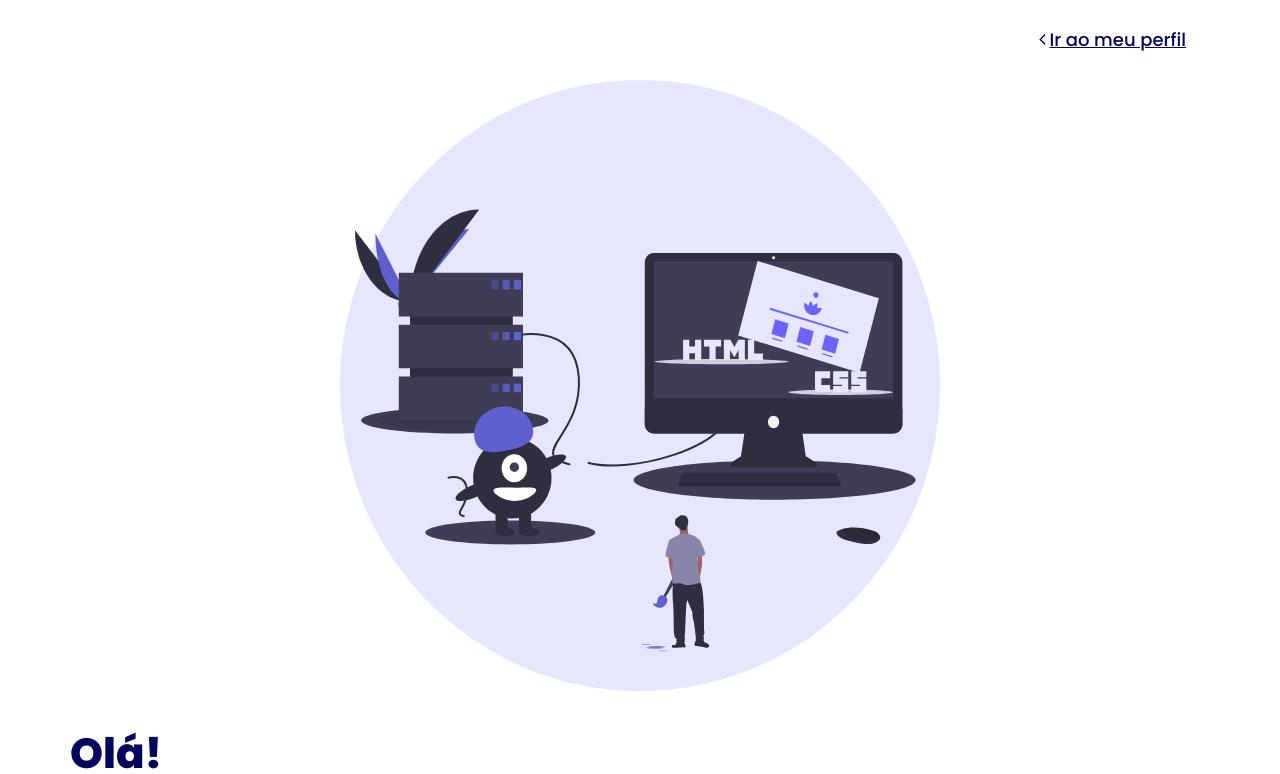
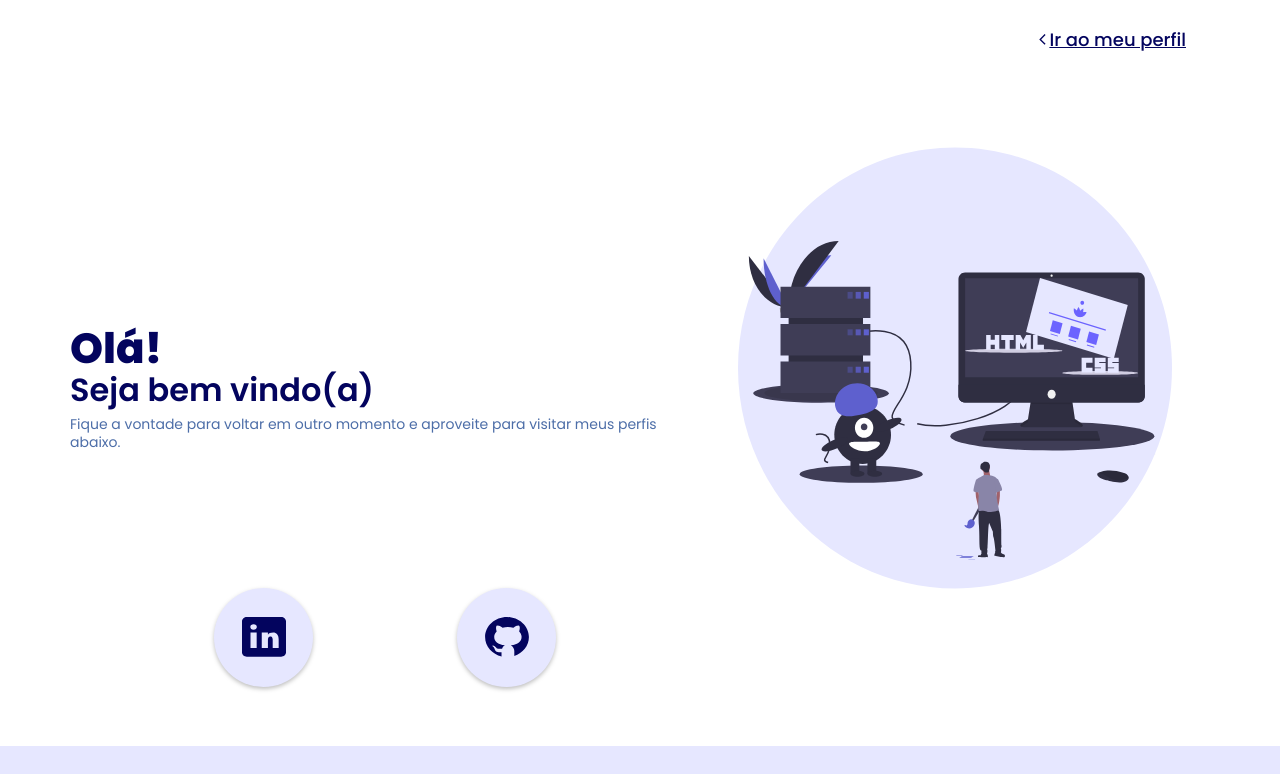
Before and after one commit to VittorGuih/own-page, a React (Vite) app: page / in a window 1280 px wide. Shown: the top 774 px of the page. Built offline with nearby package versions, Linux system fonts and the light colour scheme; the HTML template or start-up script is replaced by a standard one.

Commit message:
release the desktop version, add new beakpoint, fix some bugs in mobile version

```diff
--- a/src/components/Content/MainContent.jsx
+++ b/src/components/Content/MainContent.jsx
@@ -9,13 +9,14 @@ import {
   Description,
   SocialIcon,
   FooterIcons,
+  GridContent,
 } from './style';
 
 export function Content({ linkedin_link, github_link }) {
   return (
     <MainContent>
       <Container>
-        <article>
+        <GridContent>
           <ImageContent>
             <img
               width='100%'
@@ -62,7 +63,7 @@ export function Content({ linkedin_link, github_link }) {
               />
             </SocialIcon>
           </FooterIcons>
-        </article>
+        </GridContent>
       </Container>
     </MainContent>
   );
--- a/src/components/Content/style.jsx
+++ b/src/components/Content/style.jsx
@@ -1,7 +1,12 @@
 import styled from 'styled-components';
+import { breakpoint } from '../Global/breakpt';
 
 export const MainContent = styled.main`
   margin: 0 16px 40px 16px;
+
+  @media (${breakpoint.for_mobile_up}) {
+    margin-top: 48px;
+  }
 `;
 
 export const ImageContent = styled.figure`
@@ -9,17 +14,36 @@ export const ImageContent = styled.figure`
   display: flex;
   min-width: 320px;
   max-width: 600px;
-  min-height: 325;
+  min-height: 325px;
   height: 100%;
   width: 65%;
+  grid-column-start: 1;
+  grid-column-end: 5;
+
+  @media (${breakpoint.for_tablet_up}) {
+    grid-column-start: 3;
+    grid-column-end: 6;
+    width: 85%;
+  }
 
   > img {
     width: 100%;
+    height: 100%;
   }
 `;
 export const Description = styled.div`
   margin-top: 40px;
   color: #03045e;
+
+  grid-column-start: 1;
+  grid-column-end: 5;
+
+  @media (${breakpoint.for_tablet_up}) {
+    grid-column-end: 3;
+    order: -1;
+    align-self: center;
+  }
+
   > h2 {
     font-weight: 800;
     font-size: 42px;
@@ -58,4 +82,15 @@ export const FooterIcons = styled.footer`
   justify-content: space-evenly;
   align-items: center;
   margin-top: 40px;
+  grid-column-start: 1;
+  grid-column-end: 5;
+
+  @media (${breakpoint.for_tablet_up}) {
+    margin-top: -40px;
+    grid-column-end: 3;
+  }
 `;
+export const GridContent = styled.article`
+  display: grid;
+  grid-template-columns: auto auto auto;
+`;
--- a/src/components/Global/breakpt.js
+++ b/src/components/Global/breakpt.js
@@ -7,4 +7,5 @@ const breakpoints = {
 
 export const breakpoint = {
   for_mobile_up: `min-width: ${breakpoints.xs}`,
+  for_tablet_up: `min-width: ${breakpoints.md}`,
 };
```
